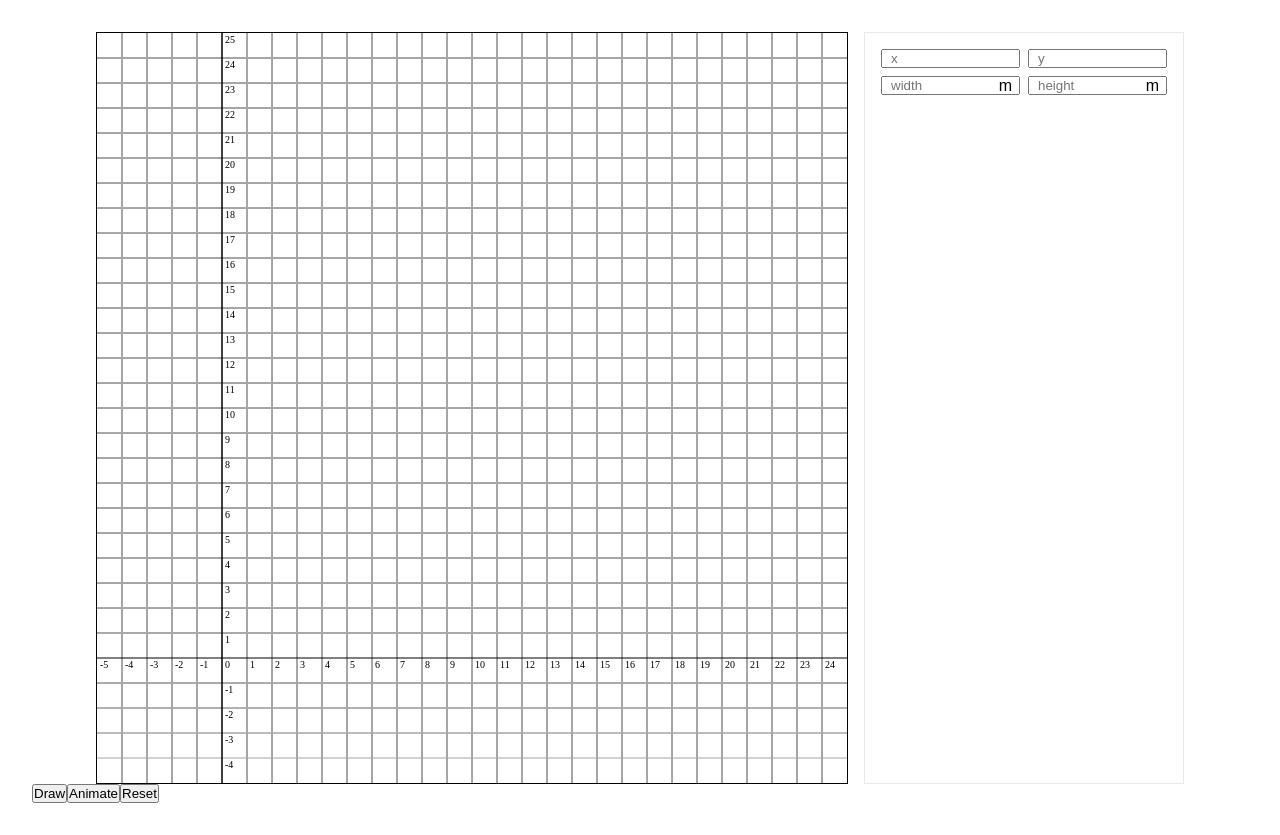
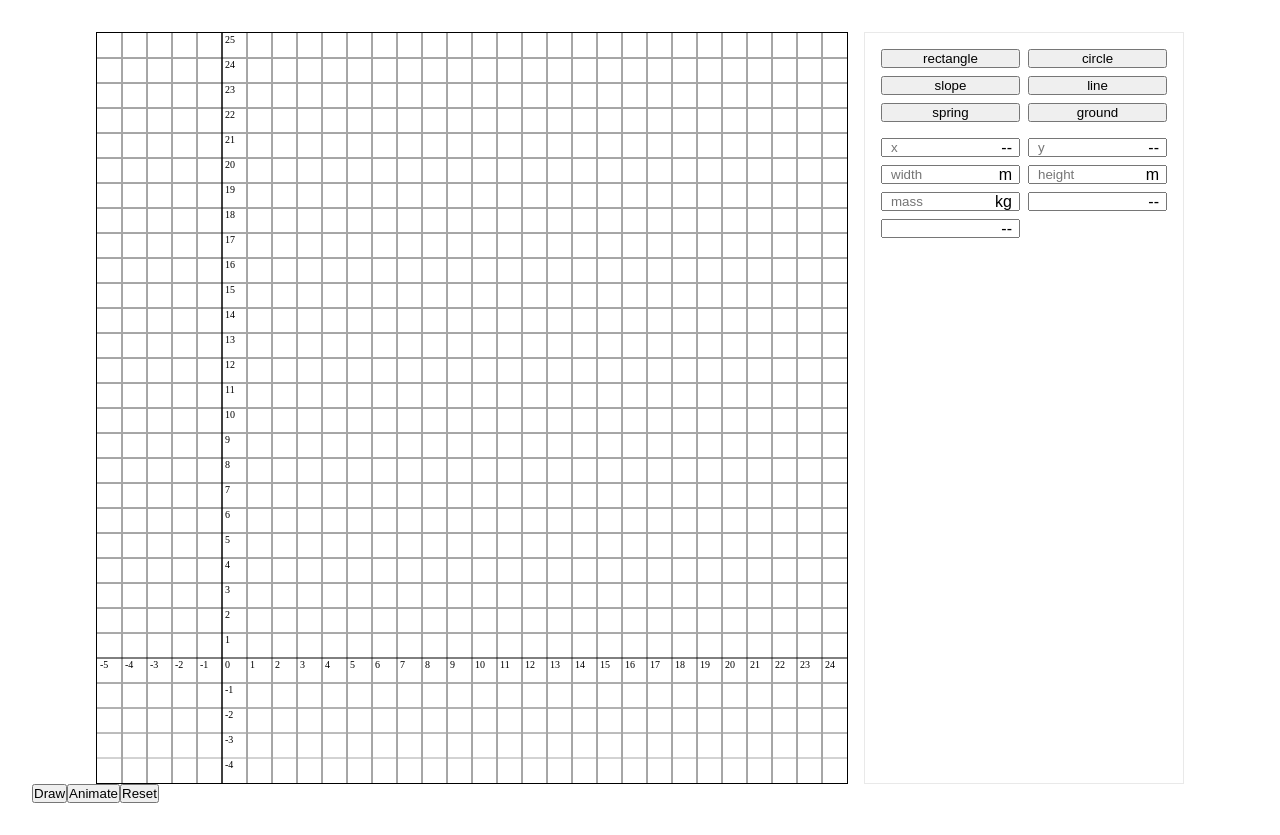
Before and after one commit to dev-sangjun/physics-simulation, a React (Create React App) app: page / in a window 1280 px wide. Built offline with nearby package versions, Linux system fonts and the light colour scheme.

Commit message:
buttons created

```diff
--- a/src/classes/Body.ts
+++ b/src/classes/Body.ts
@@ -1,5 +1,13 @@
 import CanvasStore from "./CanvasStore";
 
+export type BodyType =
+  | "rectangle"
+  | "circle"
+  | "slope"
+  | "line"
+  | "spring"
+  | "ground";
+export type ParamsType = "x" | "y" | "o" | "w" | "h" | "r" | "m" | "v" | "a";
 export interface IBody {
   ctx: CanvasRenderingContext2D;
   originalParams: RectangleParams | CircleParams;
--- /dev/null
+++ b/src/components/BodyButton.tsx
@@ -0,0 +1,22 @@
+import React from "react";
+import { BodyType } from "../classes/Body";
+
+type BodyButtonProps = {
+  className?: string;
+  bodyType: BodyType;
+  onClick: (bodyType: BodyType) => void;
+};
+
+const BodyButton: React.FC<BodyButtonProps> = ({ bodyType, onClick }) => {
+  return (
+    <button
+      onClick={() => {
+        onClick(bodyType);
+      }}
+    >
+      {bodyType}
+    </button>
+  );
+};
+
+export default BodyButton;
--- a/src/components/Input.tsx
+++ b/src/components/Input.tsx
@@ -1,41 +1,49 @@
 import React from "react";
 import styled from "styled-components";
+import { BodyType, ParamsType } from "../classes/Body";
 import getUniqueId from "../utils/getUniqueId";
-
-type InputType =
-  | "x"
-  | "y"
-  | "w"
-  | "h"
-  | "r"
-  | "mass"
-  | "friction"
-  | "spring"
-  | "moment of inertia";
 
 type InputProps = {
   className?: string;
   placeholder?: string;
-  inputType: InputType;
+  bodyType: BodyType;
+  inputType: ParamsType;
 };
 
-const Input: React.FC<InputProps> = ({ className, placeholder, inputType }) => {
+const Input: React.FC<InputProps> = ({ className, placeholder, bodyType, inputType }) => {
   const id = getUniqueId("input");
+  const getPlaceholder = () => {
+    switch (inputType) {
+      case "x":
+      case "y":
+        return bodyType == "circle" ? `${inputType} of origin` : inputType;
+      case "w":
+        return "width";
+      case "h":
+        return "height";
+      case "r":
+        return "radius";
+      case "m":
+        return "mass";
+      default:
+        return "";
+    }
+  };
   const getLabel = () => {
     switch (inputType) {
       case "w":
       case "h":
       case "r":
         return "m";
-      case "mass":
+      case "m":
         return "kg";
       default:
-        return "";
+        return "--";
     }
   };
   return (
     <div className={className}>
-      <input id={id} placeholder={placeholder}></input>
+      <input id={id} placeholder={getPlaceholder()}></input>
       <label htmlFor={id}>{getLabel()}</label>
     </div>
   );
--- a/src/components/index.ts
+++ b/src/components/index.ts
@@ -1,4 +1,4 @@
 import Canvas from "./Canvas";
 import Input from "./Input";
-
-export { Canvas, Input };
+import BodyButton from "./BodyButton";
+export { Canvas, Input, BodyButton };
--- a/src/containers/ToolsContainer.tsx
+++ b/src/containers/ToolsContainer.tsx
@@ -1,21 +1,46 @@
-import React from "react";
+import React, { useEffect, useState } from "react";
 import styled from "styled-components";
-import { Input } from "../components";
+import { Input, BodyButton } from "../components";
+import { BodyType, ParamsType } from "../classes/Body";
 
 type ToolsContainerProps = {
   className?: string;
 };
 
 const ToolsContainer: React.FC<ToolsContainerProps> = ({ className }) => {
+  const [bodyType, setBodyType] = useState<BodyType>("rectangle");
+  const bodyTypes: BodyType[] = [
+    "rectangle",
+    "circle",
+    "slope",
+    "line",
+    "spring",
+    "ground",
+  ];
+  const params: Record<BodyType, ParamsType[]> = {
+    rectangle: ["x", "y", "w", "h", "m", "v", "a"],
+    circle: ["x", "y", "w", "h", "m", "v", "a"],
+    slope: [],
+    line: [],
+    spring: [],
+    ground: [],
+  };
+  const onClick = (bodyType: BodyType) => {
+    setBodyType(bodyType);
+  };
+  useEffect(() => {}, []);
   return (
     <div className={className}>
-      <div className="buttons-container"></div>
+      <div className="buttons-container">
+        {bodyTypes.map((bodyType: BodyType, index: number) => (
+          <BodyButton key={index} bodyType={bodyType} onClick={onClick} />
+        ))}
+      </div>
       <div className="inputs-container">
-        <Input placeholder="x" inputType="x" />
-        <Input placeholder="y" inputType="y" />
-        <Input placeholder="width" inputType="w" />
-        <Input placeholder="height" inputType="h" />
-        <span></span>
+        {params[bodyType] &&
+          params[bodyType].map((param: ParamsType, index: number) => (
+            <Input key={index} bodyType={bodyType} inputType={param} />
+          ))}
       </div>
     </div>
   );
@@ -27,6 +52,12 @@ export default styled(ToolsContainer)`
   width: 20rem;
   height: 752px;
   padding: 1rem;
+  .buttons-container {
+    display: grid;
+    grid-gap: 0.5rem;
+    grid-template-columns: repeat(2, 1fr);
+    margin-bottom: 1rem;
+  }
   .inputs-container {
     display: grid;
     grid-gap: 0.5rem;
```
